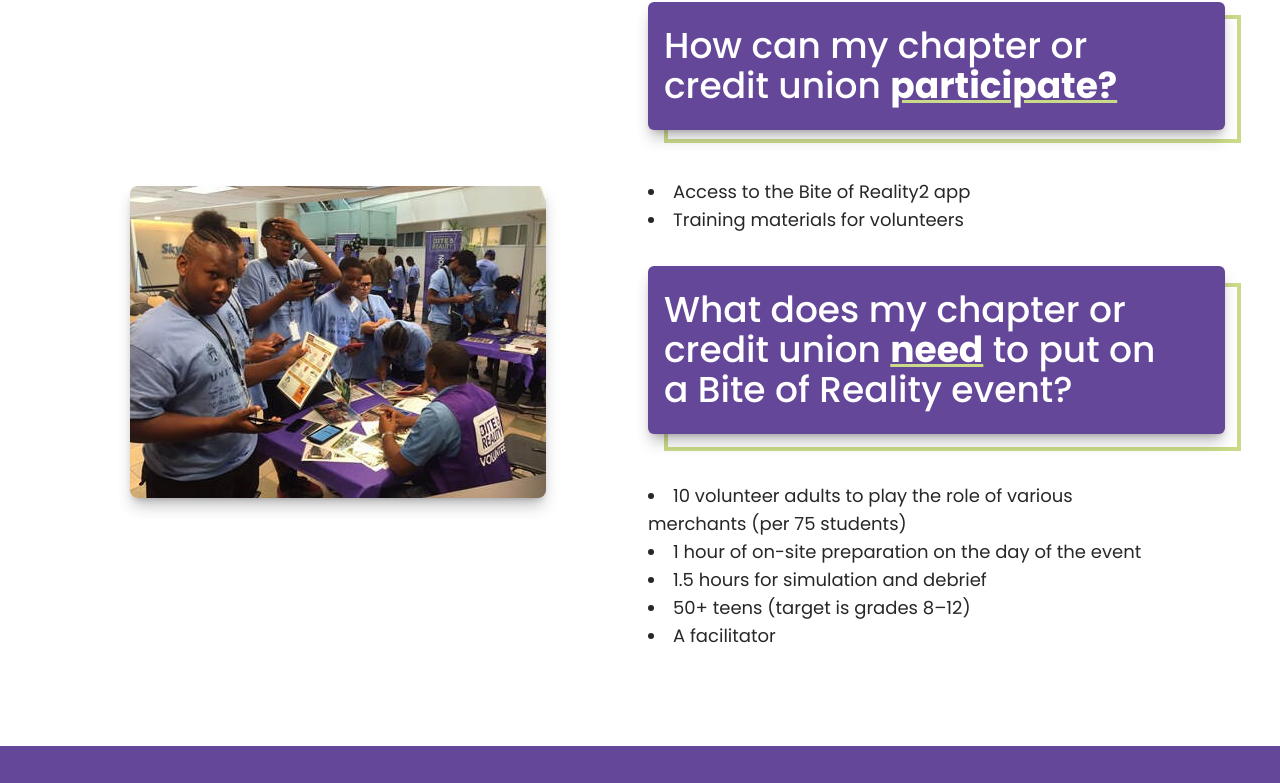
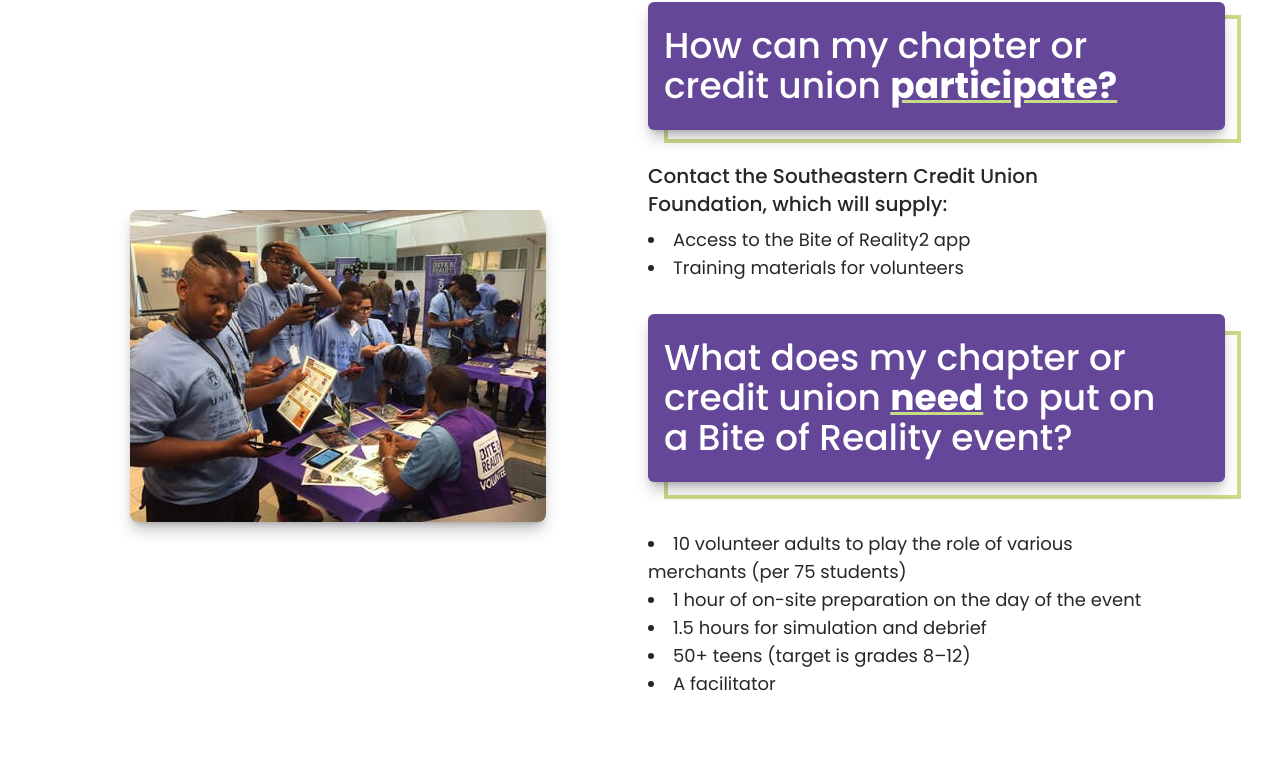
Before and after one commit to Dillonzellis/byte-reality, a Next.js app: page / in a window 1280 px wide. Shown: the part 4110-4893 px from the top of the page. Built offline with nearby package versions, Linux system fonts and the light colour scheme.

Commit message:
add subtitle to Chapter

```diff
--- a/components/sections/Chapter.tsx
+++ b/components/sections/Chapter.tsx
@@ -21,12 +21,16 @@ export const Chapter = () => {
           </div>
           <div>
             <div className="tw-pb-8">
-              <SectionTitle className="tw-mb-6 tw-w-full tw-bg-brandingPurple-400 tw-text-xl">
+              <SectionTitle className="tw-w-full tw-bg-brandingPurple-400 tw-text-xl md:tw-mb-8">
                 How can my chapter or credit union{" "}
                 <span className="tw-font-bold tw-underline tw-decoration-brandingGreen-400">
                   participate?
                 </span>
               </SectionTitle>
+              <div className="tw-pb-2 tw-text-lg tw-font-medium md:tw-text-xl">
+                Contact the Southeastern Credit Union Foundation, which will
+                supply:
+              </div>
               <List array={participate} />
             </div>
             <div className="tw-pb-8">
```
